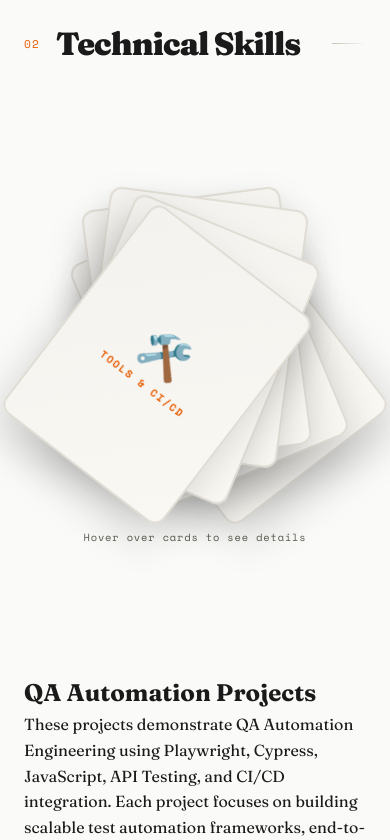
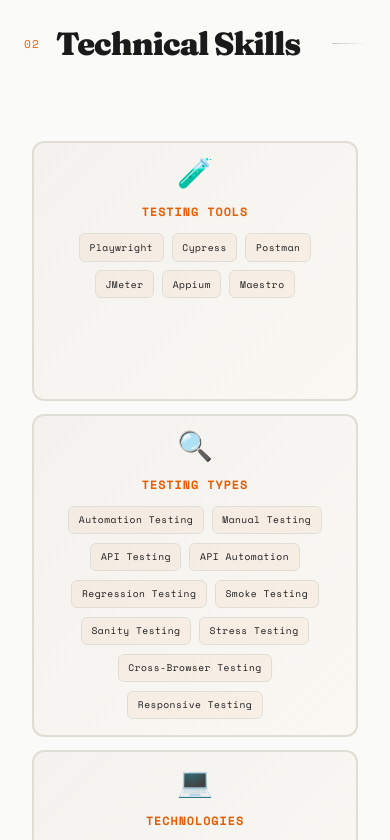
Before and after one commit to MEELAN2001/milan-portfolio, a Next.js app: page / in a window 390 px wide. Shown: the part 3720-4560 px from the top of the page. Built offline with nearby package versions, Linux system fonts and the light colour scheme.

Commit message:
refactor: update portfolio content, enhance skills section, and improve CI/CD details

```diff
--- a/src/app/globals.css
+++ b/src/app/globals.css
@@ -427,141 +427,245 @@
 }
 
 /* ─── SKILLS ─── */
-.skills-hand-container {
+.skills-grid-container {
   display: flex;
   align-items: center;
   justify-content: center;
-  min-height: 600px;
-  perspective: 1200px;
+  padding: 2rem 0;
   margin-bottom: 1.5rem;
 }
 
-.skills-hand-wrapper {
-  position: relative;
+.skills-grid {
+  display: grid;
+  grid-template-columns: repeat(auto-fit, minmax(320px, 1fr));
+  gap: 1.5rem;
   width: 100%;
-  max-width: 1000px;
-  height: 520px;
-  display: flex;
-  align-items: center;
-  justify-content: center;
-  transform-style: preserve-3d;
-}
-
-.skill-card-hand {
-  position: absolute;
-  width: 280px;
-  height: 380px;
-  cursor: pointer;
-  transition: all 0.45s cubic-bezier(0.34, 1.56, 0.64, 1);
-  transform-style: preserve-3d;
-}
-
-.skill-card-hand-inner {
-  position: relative;
-  width: 100%;
-  height: 100%;
-  transition: transform 0.5s ease-out;
-  transform-style: preserve-3d;
-}
-
-.skill-card-hand-front,
-.skill-card-hand-back {
-  position: absolute;
-  width: 100%;
-  height: 100%;
-  backface-visibility: hidden;
-  -webkit-backface-visibility: hidden;
+  max-width: 1400px;
+  padding: 0 1rem;
+}
+
+.skill-grid-card {
+  position: relative;
+  background: linear-gradient(135deg, var(--bg-card) 0%, #faf8f3 100%);
+  border: 2px solid var(--border);
   border-radius: 12px;
   padding: 2rem;
+  cursor: pointer;
+  transition: all 0.3s cubic-bezier(0.34, 1.56, 0.64, 1);
+  overflow: hidden;
+  display: flex;
+  flex-direction: column;
+  gap: 1.5rem;
+  min-height: 350px;
+}
+
+.skill-grid-card::before {
+  content: '';
+  position: absolute;
+  top: 0;
+  left: 0;
+  right: 0;
+  bottom: 0;
+  background: linear-gradient(135deg, var(--accent-dim) 0%, transparent 100%);
+  opacity: 0;
+  transition: opacity 0.3s ease;
+  pointer-events: none;
+}
+
+.skill-grid-card:hover {
+  transform: translateY(-8px);
+  border-color: var(--accent);
+  box-shadow: 0 20px 50px rgba(232, 93, 4, 0.15);
+}
+
+.skill-grid-card:hover::before {
+  opacity: 1;
+}
+
+.skill-grid-card.expanded {
+  transform: translateY(-8px) scale(1.02);
+}
+
+.skill-card-header {
   display: flex;
   flex-direction: column;
   align-items: center;
-  justify-content: center;
-  text-align: center;
-  border: 2px solid var(--border);
-}
-
-.skill-card-hand-front {
-  background: linear-gradient(135deg, var(--bg-card) 0%, #faf8f3 100%);
-  box-shadow: 0 20px 40px rgba(0, 0, 0, 0.15);
-}
-
-.skill-card-hand-back {
-  background: linear-gradient(135deg, var(--accent) 0%, var(--accent2) 100%);
-  color: white;
-  border: 2px solid var(--accent2);
-  transform: rotateY(180deg);
-  box-shadow: 0 20px 40px rgba(232, 93, 4, 0.3);
-  overflow-y: auto;
   gap: 1rem;
-}
-
-.skill-card-hand-back h4 {
-  font-size: 1.3rem;
-  font-family: var(--font-mono);
-  letter-spacing: 0.1em;
-  margin: 0;
-  text-transform: uppercase;
-  font-weight: 700;
-}
-
-.skill-card-hand:hover .skill-card-hand-inner {
-  transform: rotateY(180deg);
-}
-
-.skill-card-hand-icon {
-  font-size: 4rem;
-  margin-bottom: 1rem;
+  z-index: 2;
+  position: relative;
+}
+
+.skill-card-icon {
+  font-size: 3rem;
   display: block;
   line-height: 1;
-}
-
-.skill-card-hand-title {
-  font-family: var(--font-mono);
-  font-size: 0.8rem;
-  letter-spacing: 0.15em;
+  transition: transform 0.3s ease;
+}
+
+.skill-grid-card:hover .skill-card-icon {
+  transform: scale(1.15) rotate(5deg);
+}
+
+.skill-card-title {
+  font-family: var(--font-mono);
+  font-size: 0.95rem;
+  letter-spacing: 0.1em;
   text-transform: uppercase;
   color: var(--accent);
   margin: 0;
-  font-weight: 600;
-}
-
-.skill-details-list {
+  font-weight: 700;
+  text-align: center;
+  line-height: 1.3;
+}
+
+.skill-card-content {
+  flex: 1;
+  display: flex;
+  flex-direction: column;
+  z-index: 2;
+  position: relative;
+  overflow: hidden;
+  max-height: 250px;
+  transition: max-height 0.3s ease;
+}
+
+.skill-grid-card.expanded .skill-card-content {
+  max-height: 500px;
+  overflow-y: auto;
+}
+
+.skill-items-list {
   display: flex;
   flex-wrap: wrap;
-  gap: 0.6rem;
+  gap: 0.8rem;
   justify-content: center;
-  width: 100%;
-}
-
-.skill-detail-tag {
-  font-family: var(--font-mono);
-  font-size: 0.65rem;
-  color: white;
-  padding: 0.4rem 0.8rem;
-  border: 1px solid rgba(255, 255, 255, 0.5);
+}
+
+.skill-item {
+  animation: slideInFade 0.4s ease forwards;
+  opacity: 0;
+}
+
+@keyframes slideInFade {
+  from {
+    opacity: 0;
+    transform: translateY(10px);
+  }
+  to {
+    opacity: 1;
+    transform: translateY(0);
+  }
+}
+
+.skill-item-text {
+  font-family: var(--font-mono);
+  font-size: 0.75rem;
+  color: var(--text);
+  padding: 0.6rem 1rem;
+  border: 1px solid var(--border);
+  border-radius: 6px;
+  background: rgba(232, 93, 4, 0.05);
   letter-spacing: 0.05em;
-  border-radius: 4px;
-  background: rgba(255, 255, 255, 0.1);
-  backdrop-filter: blur(4px);
-  transition: all 0.2s;
-}
-
-.skill-detail-tag:hover {
-  background: rgba(255, 255, 255, 0.2);
-  border-color: white;
+  white-space: nowrap;
+  transition: all 0.2s ease;
+  display: inline-block;
+}
+
+.skill-item:hover .skill-item-text {
+  background: var(--accent-dim);
+  border-color: var(--accent);
+  color: var(--accent);
   transform: scale(1.05);
 }
 
-.skills-hint {
-  text-align: center;
-  font-family: var(--font-mono);
-  font-size: 0.75rem;
-  color: var(--text-muted);
-  letter-spacing: 0.08em;
-  margin-top: 1rem;
-  margin-bottom: 0;
-  animation: fadeIn 0.6s ease-out 0.3s backwards;
+.skill-card-accent {
+  position: absolute;
+  bottom: 0;
+  left: 0;
+  right: 0;
+  height: 4px;
+  background: linear-gradient(90deg, var(--accent) 0%, transparent 100%);
+  transform: scaleX(0);
+  transform-origin: left;
+  transition: transform 0.3s cubic-bezier(0.34, 1.56, 0.64, 1);
+  z-index: 2;
+}
+
+.skill-grid-card:hover .skill-card-accent {
+  transform: scaleX(1);
+}
+
+/* ─── TABLET ─── */
+@media (max-width: 1024px) {
+  .skills-grid {
+    grid-template-columns: repeat(auto-fit, minmax(280px, 1fr));
+    gap: 1.2rem;
+    padding: 0 0.8rem;
+  }
+
+  .skill-grid-card {
+    min-height: 320px;
+    padding: 1.5rem;
+  }
+
+  .skill-card-icon {
+    font-size: 2.5rem;
+  }
+
+  .skill-card-title {
+    font-size: 0.85rem;
+  }
+
+  .skill-item-text {
+    font-size: 0.7rem;
+    padding: 0.5rem 0.8rem;
+  }
+}
+
+/* ─── MOBILE ─── */
+@media (max-width: 640px) {
+  .skills-grid-container {
+    padding: 1rem 0;
+    margin-bottom: 1rem;
+  }
+
+  .skills-grid {
+    grid-template-columns: 1fr;
+    gap: 1rem;
+    padding: 0 0.75rem;
+  }
+
+  .skill-grid-card {
+    min-height: 280px;
+    padding: 1.25rem;
+    gap: 1rem;
+  }
+
+  .skill-card-icon {
+    font-size: 2rem;
+  }
+
+  .skill-card-title {
+    font-size: 0.8rem;
+    letter-spacing: 0.08em;
+  }
+
+  .skill-items-list {
+    gap: 0.6rem;
+  }
+
+  .skill-item-text {
+    font-size: 0.65rem;
+    padding: 0.4rem 0.7rem;
+  }
+
+  .skill-grid-card:hover {
+    transform: translateY(-4px);
+  }
+
+  .skill-grid-card.expanded {
+    transform: translateY(-4px) scale(1);
+  }
 }
 
 /* ─── PROJECTS ─── */
@@ -880,40 +984,39 @@
     font-size: 0.7rem;
   }
 
-  /* Skills Hand */
-  .skills-hand-container {
-    min-height: 480px;
-  }
-
-  .skills-hand-wrapper {
-    height: 420px;
-  }
-
-  .skill-card-hand {
-    width: 240px;
-    height: 320px;
-  }
-
-  .skill-card-hand-front,
-  .skill-card-hand-back {
-    padding: 1.5rem;
-  }
-
-  .skill-card-hand-icon {
-    font-size: 3.2rem;
-  }
-
-  .skill-card-hand-title {
+  /* Skills Grid */
+  .skills-grid {
+    grid-template-columns: repeat(auto-fit, minmax(240px, 1fr));
+    gap: 0.8rem;
+    padding: 0 0.5rem;
+  }
+
+  .skill-grid-card {
+    min-height: 260px;
+    padding: 1rem;
+    gap: 0.8rem;
+  }
+
+  .skill-card-icon {
+    font-size: 1.8rem;
+  }
+
+  .skill-card-title {
     font-size: 0.75rem;
-  }
-
-  .skill-card-hand-back h4 {
-    font-size: 1.1rem;
-  }
-
-  .skill-detail-tag {
+    letter-spacing: 0.07em;
+  }
+
+  .skill-items-list {
+    gap: 0.5rem;
+  }
+
+  .skill-item-text {
     font-size: 0.6rem;
-    padding: 0.3rem 0.6rem;
+    padding: 0.35rem 0.6rem;
+  }
+
+  .skill-grid-card:hover {
+    transform: translateY(-2px);
   }
 }
 
--- a/src/components/sections/Skills.jsx
+++ b/src/components/sections/Skills.jsx
@@ -5,65 +5,45 @@
 import { skillCategories } from '@/data/skills';
 
 export default function Skills() {
-  const [hoveredCard, setHoveredCard] = useState(null);
-
-  const getCardStyle = (index) => {
-    const totalCards = skillCategories.length;
-    const centerIndex = (totalCards - 1) / 2;
-    const offset = index - centerIndex;
-    const angle = offset * 15; // 15 degrees per card
-    const yOffset = Math.abs(offset) * 25; // Vertical stagger
-
-    if (hoveredCard === index) {
-      return {
-        transform: `rotateZ(0deg) translateY(-80px) scale(1.05)`,
-        zIndex: 1000,
-      };
-    }
-
-    return {
-      transform: `rotateZ(${angle}deg) translateY(${yOffset}px)`,
-      zIndex: totalCards - Math.abs(offset),
-    };
-  };
+  const [expandedCard, setExpandedCard] = useState(null);
 
   return (
     <section id="skills">
       <SectionTitle num="02" title="Technical Skills" />
 
-      <div className="skills-hand-container">
-        <div className="skills-hand-wrapper">
+      <div className="skills-grid-container">
+        <div className="skills-grid">
           {skillCategories.map((skill, index) => (
             <div
               key={skill.id}
-              className="skill-card-hand"
-              style={getCardStyle(index)}
-              onMouseEnter={() => setHoveredCard(index)}
-              onMouseLeave={() => setHoveredCard(null)}
+              className={`skill-grid-card ${expandedCard === index ? 'expanded' : ''}`}
+              onMouseEnter={() => setExpandedCard(index)}
+              onMouseLeave={() => setExpandedCard(null)}
+              onClick={() => setExpandedCard(expandedCard === index ? null : index)}
             >
-              <div className="skill-card-hand-inner">
-                {/* Front of card */}
-                <div className="skill-card-hand-front">
-                  <div className="skill-card-hand-icon">{skill.icon}</div>
-                  <div className="skill-card-hand-title">{skill.title}</div>
-                </div>
+              {/* Card Header */}
+              <div className="skill-card-header">
+                <div className="skill-card-icon">{skill.icon}</div>
+                <h3 className="skill-card-title">{skill.title}</h3>
+              </div>
 
-                {/* Back of card - Details */}
-                <div className="skill-card-hand-back">
-                  <h4>{skill.title}</h4>
-                  <div className="skill-details-list">
-                    {skill.items.map((item) => (
-                      <span key={item} className="skill-detail-tag">{item}</span>
-                    ))}
-                  </div>
+              {/* Card Content */}
+              <div className="skill-card-content">
+                <div className="skill-items-list">
+                  {skill.items.map((item, idx) => (
+                    <div key={item} className="skill-item" style={{ animationDelay: `${idx * 0.05}s` }}>
+                      <span className="skill-item-text">{item}</span>
+                    </div>
+                  ))}
                 </div>
               </div>
+
+              {/* Card Accent Line */}
+              <div className="skill-card-accent"></div>
             </div>
           ))}
         </div>
       </div>
-
-      <p className="skills-hint">Hover over cards to see details</p>
     </section>
   );
 }
```
